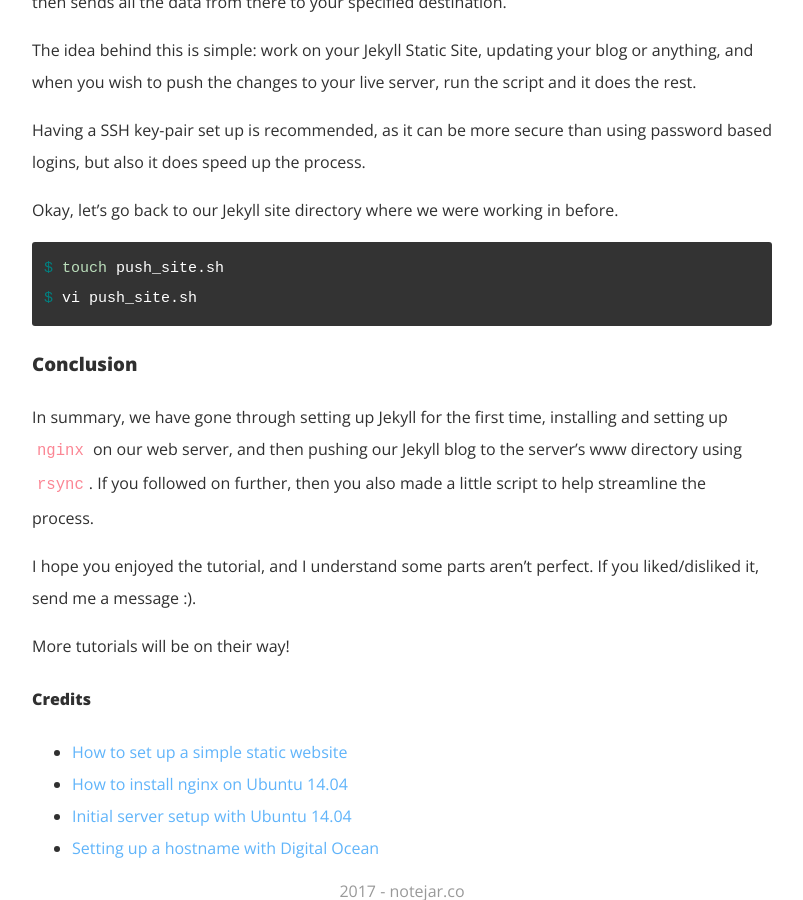
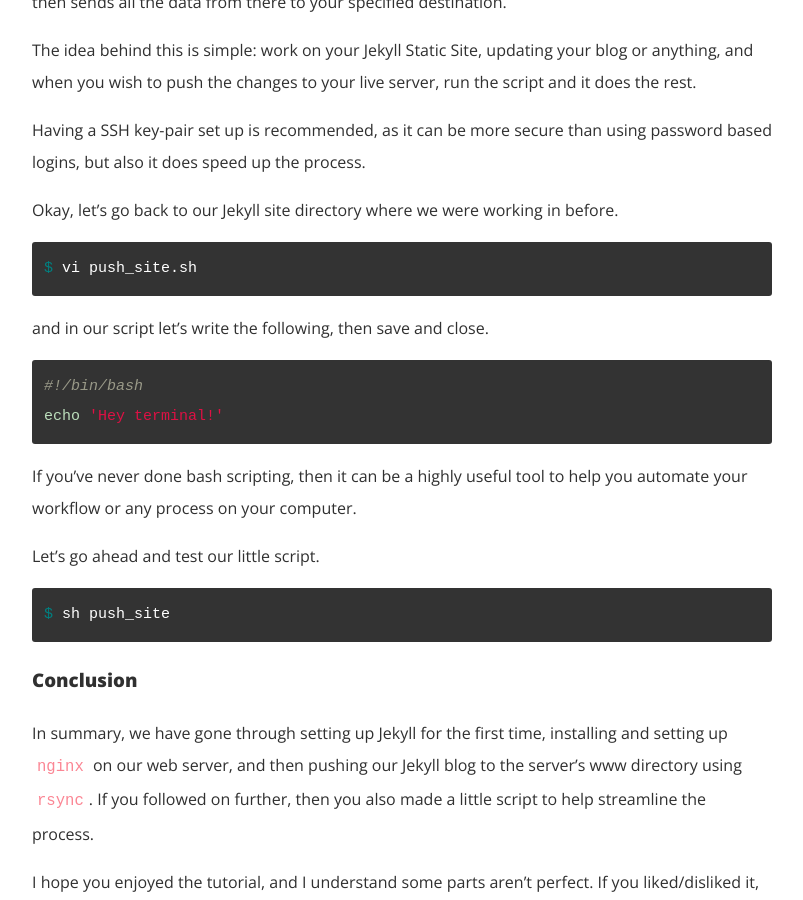
Before and after one commit to lqze/notejar.co, a Jekyll site: the page built from _posts/2017-03-12-Jekyll-and-Digital-Ocean-with-rsync.md, in a window 1280 px wide and 900 px high, scrolled down 8683 px. Shown: the whole window, without its empty margins (238-1041 px from the left). Built offline with Jekyll 4.4.1, drawn with Linux system fonts in a browser that asks for light colours.

Commit message:
finishing post

````diff
--- a/_posts/2017-03-12-Jekyll-and-Digital-Ocean-with-rsync.md
+++ b/_posts/2017-03-12-Jekyll-and-Digital-Ocean-with-rsync.md
@@ -234,8 +234,19 @@
 Okay, let's go back to our Jekyll site directory where we were working in before.
 
 ```bash
-$ touch push_site.sh
 $ vi push_site.sh
+```
+and in our script let's write the following, then save and close.
+```bash
+#!/bin/bash
+echo 'Hey terminal!'
+```
+
+If you've never done bash scripting, then it can be a highly useful tool to help you automate your workflow or any process on your computer.
+
+Let's go ahead and test our little script.
+```bash
+$ sh push_site
 ```
 
 ### Conclusion
````
